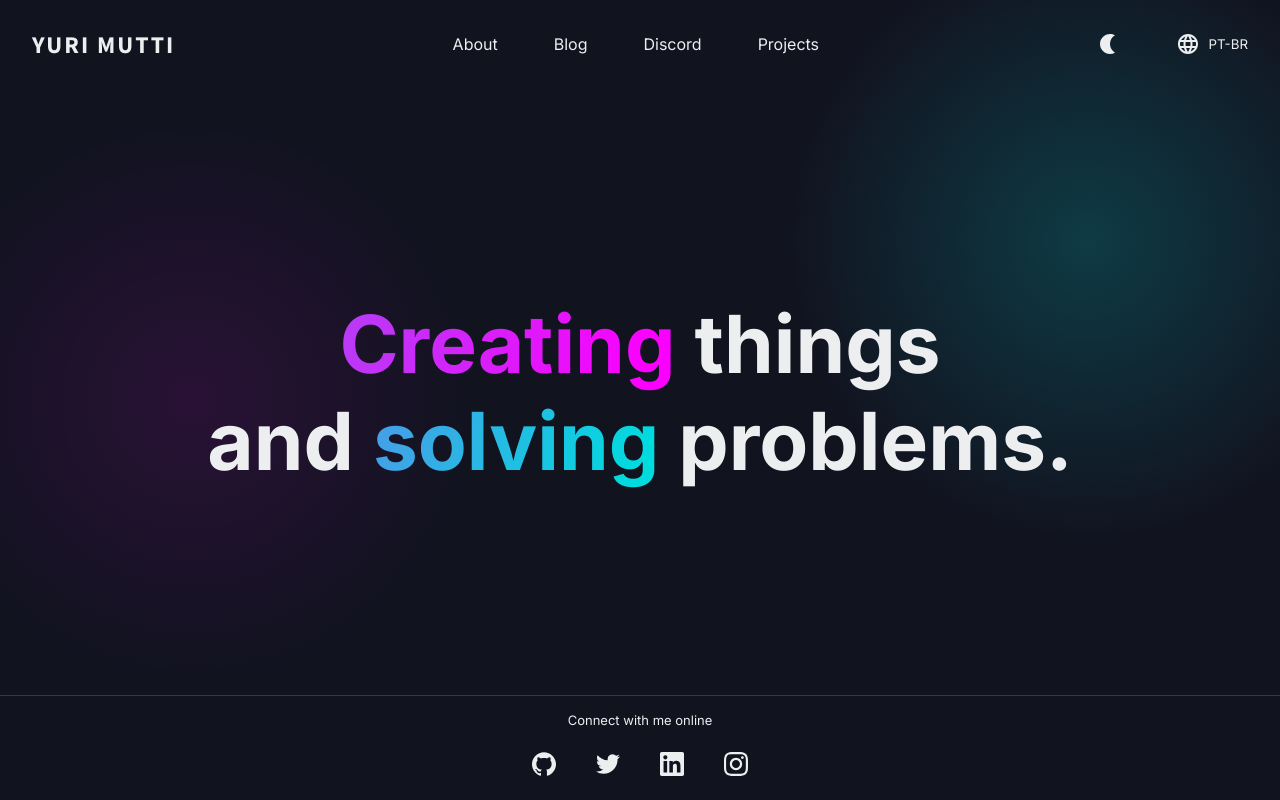
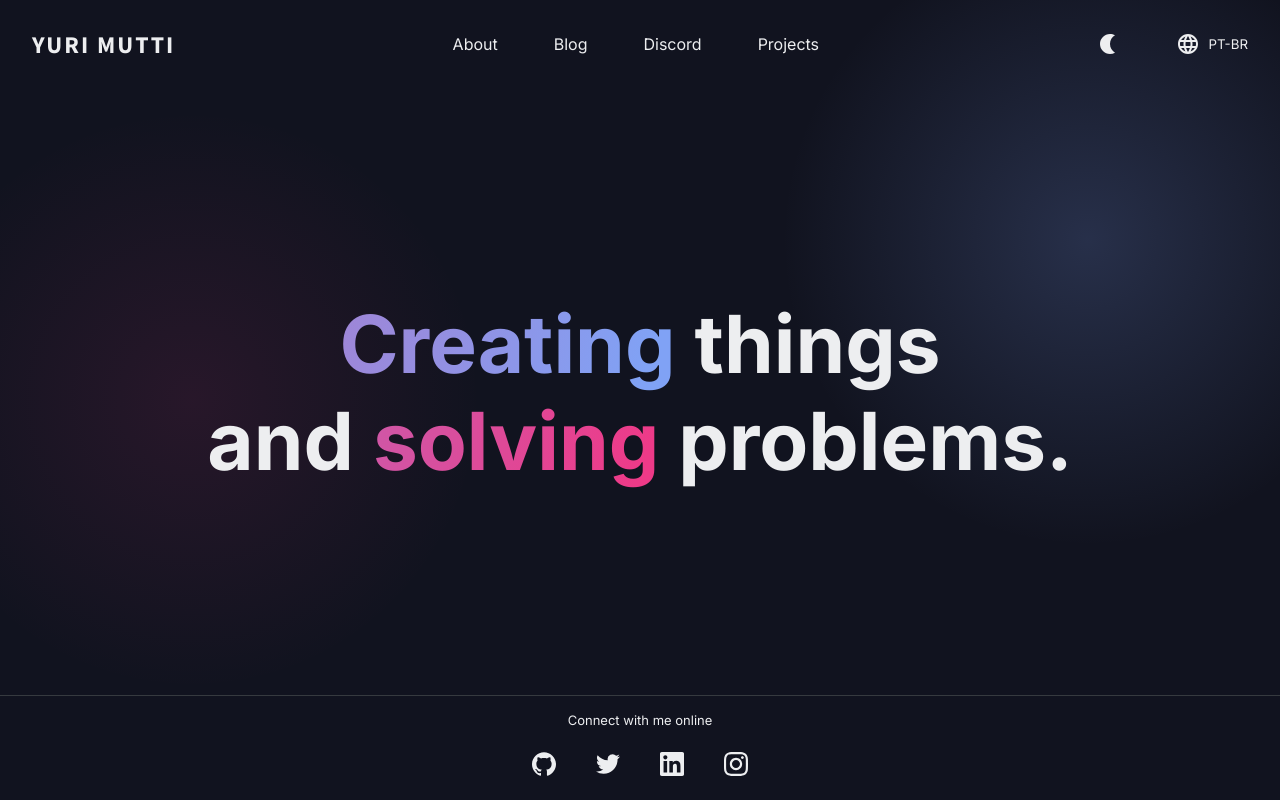
Before and after one commit to yurimutti/yurimutti.com, a Next.js app: page / in a window 1280 px wide. Built offline with nearby package versions, Linux system fonts and the light colour scheme.

Commit message:
feat: restore old bg colors

```diff
--- a/src/components/layouts/ellipses/index.ts
+++ b/src/components/layouts/ellipses/index.ts
@@ -5,5 +5,5 @@ export const Ellipses = styled('div', {
   position: 'absolute',
   zIndex: -1,
   background:
-    'radial-gradient(circle at 15% 50%, rgba(252, 0, 255, 0.1) , rgba(255, 255, 255, 0) 25%), radial-gradient(circle at 85% 30%, rgba(0, 219, 222, 0.2), rgba(255, 255, 255, 0) 25%)',
+    'radial-gradient(circle at 15% 50%, rgba(238, 58, 136, 0.1) , rgba(255, 255, 255, 0) 25%), radial-gradient(circle at 85% 30%, rgba(128, 162, 245, 0.2), rgba(255, 255, 255, 0) 25%)',
 });
--- a/src/components/layouts/hero/styles.ts
+++ b/src/components/layouts/hero/styles.ts
@@ -26,13 +26,14 @@ export const HeroGradient = styled('strong', {
   WebkitTextFillColor: 'transparent',
   backgroundSize: '400% 400%',
   animation: `${backgroundGradient} 4s ease infinite`,
-  backgroundImage: 'linear-gradient(109.6deg,  #00dbde  11.2%, #fc00ff 91.1% )',
+  backgroundImage:
+    'linear-gradient(109.6deg,  rgba(238,58,136,1)  11.2%, rgba(128,162,245,1) 91.1% )',
 
   variants: {
     gradient: {
       invert: {
         backgroundImage:
-          'linear-gradient(109.6deg,  #fc00ff  11.2%, #00dbde 91.1% )',
+          'linear-gradient(109.6deg,  rgba(128,162,245,1)  11.2%, rgba(238,58,136,1) 91.1% )',
       },
     },
   },
```
